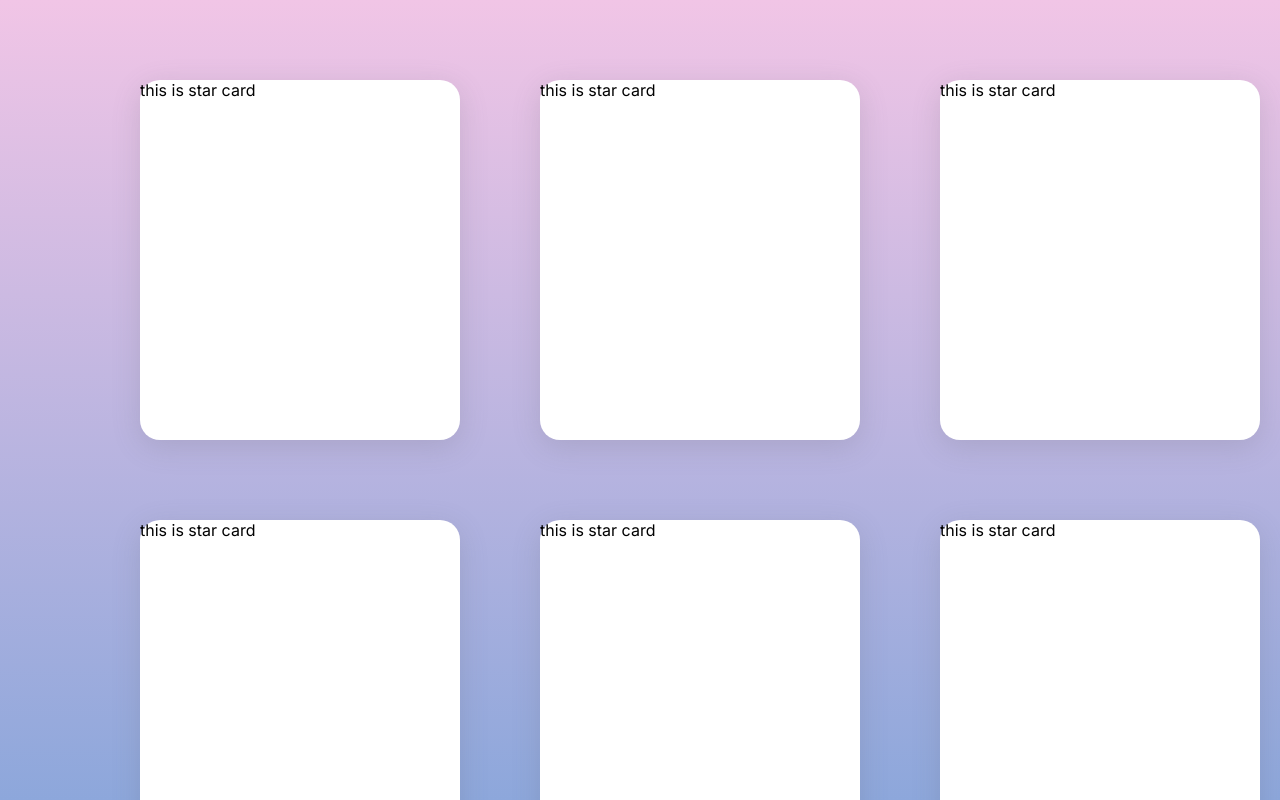
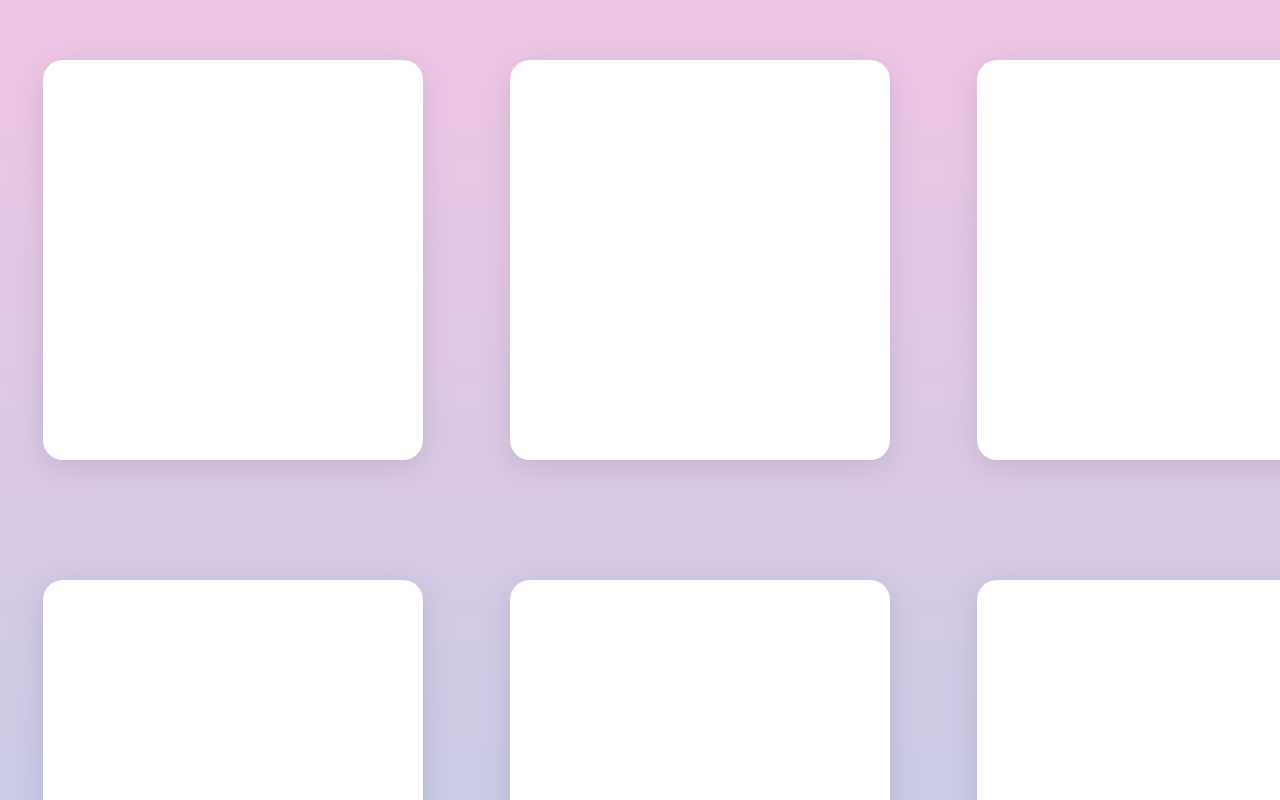
Before and after one commit to BadangGit/PPT-Project, a Vue app in the folder normal/: page /stars in a window 1280 px wide. Shown: the top 800 px of the page. Built offline with nearby package versions, Linux system fonts and the light colour scheme.

Commit message:
change starPage design

```diff
--- a/normal/src/components/cards/starCard.vue
+++ b/normal/src/components/cards/starCard.vue
@@ -1,16 +1,17 @@
 <script setup lang="ts"></script>
 
 <template>
-  <div class="starCard">this is star card</div>
+  <div class="starCard"></div>
 </template>
 
 <style>
 .starCard {
-  height: 360px;
-  width: 320px;
+  height: 400px;
+  width: 380px;
 
   margin: auto;
-  margin-top: 80px;
+  margin-top: 60px;
+  margin-bottom: 60px;
 
   background-color: white;
   border-radius: 20px;
--- a/normal/src/views/ItemPages/starsPage.vue
+++ b/normal/src/views/ItemPages/starsPage.vue
@@ -5,34 +5,28 @@ const items = 12;
 </script>
 
 <template>
-  <div class="background">
-    <div class="starPageGrid">
-      <div class="starCardGrid">
-        <StarCard v-for="item in items" :key="item"> </StarCard>
-      </div>
+  <div class="starPageGrid">
+    <div class="starCardGrid">
+      <StarCard v-for="item in items" :key="item"> </StarCard>
     </div>
   </div>
 </template>
 
 <style>
-.background {
-  background-color: var(--main-background-color);
-}
-
 .starPageGrid {
-  width: 1400px;
+  width: 100%;
   height: auto;
   margin: auto;
 
   background-image: repeating-linear-gradient(
     #f1c5e6 0%,
-    #83a4da 50%,
+    #becde7 50%,
     #f1c5e6 100%
   );
 }
 
 .starCardGrid {
-  width: 1200px;
+  width: 1400px;
   height: 100%;
 
   margin: auto;
```
